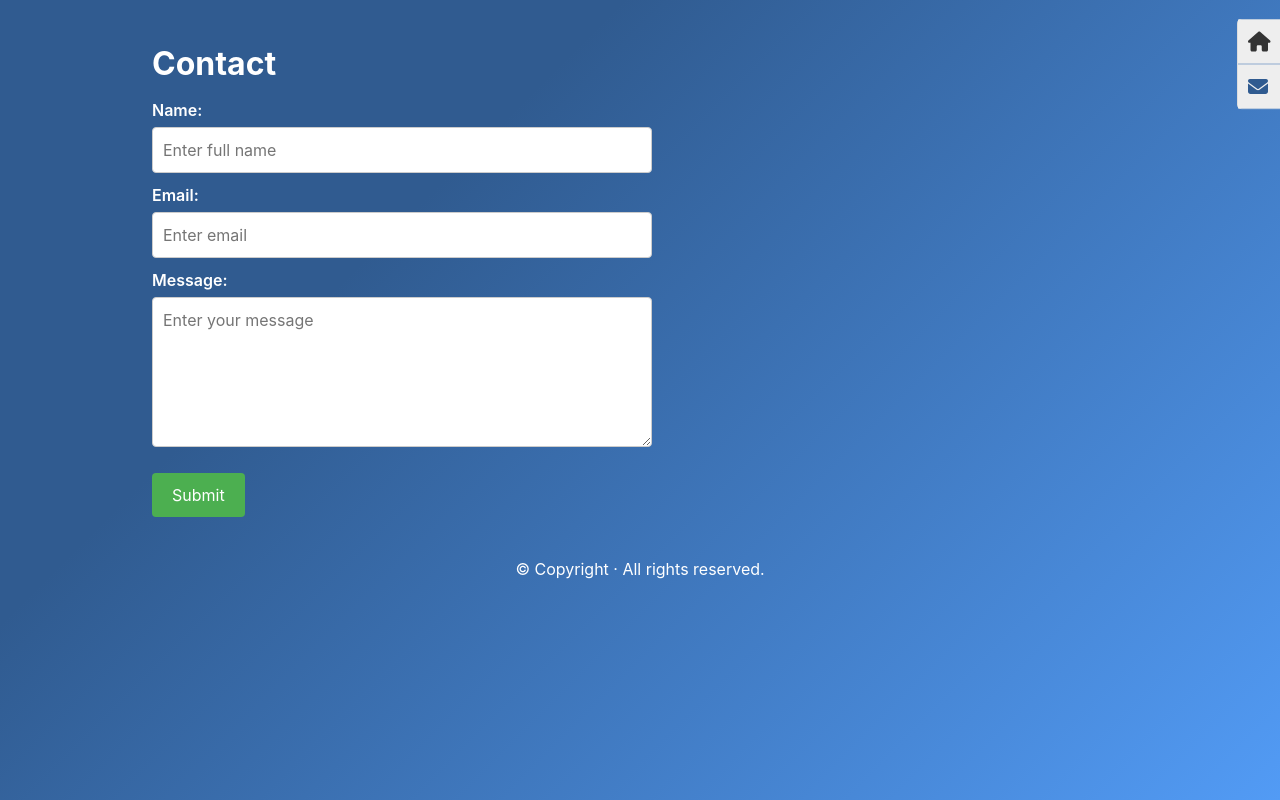
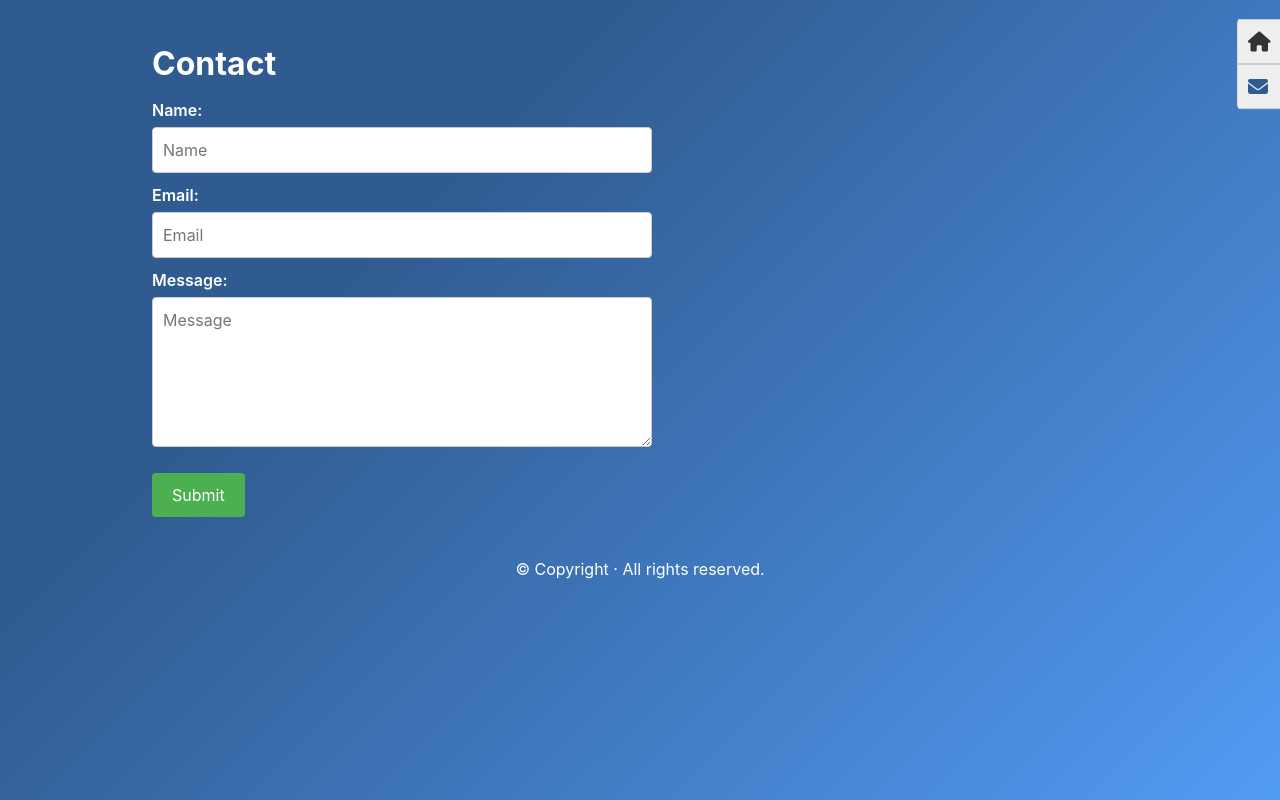
Before and after one commit to ernilambar/meroho, a React (Create React App) app: page /contact in a window 1280 px wide. Built offline with nearby package versions, Linux system fonts and the light colour scheme.

Commit message:
feat: formik

```diff
--- a/src/components/ContactForm/ContactForm.js
+++ b/src/components/ContactForm/ContactForm.js
@@ -1,5 +1,5 @@
-import React, { useState } from 'react';
-import { useFormik } from 'formik';
+import React from 'react';
+import { Formik, Form, Field, ErrorMessage } from 'formik';
 import * as Yup from 'yup';
 import './ContactForm.scss';
 
@@ -7,16 +7,11 @@ const FORM_ENDPOINT =
 	'https://public.herotofu.com/v1/03baeb70-08f7-11ee-8267-d3eb100789b4';
 
 const ContactForm = () => {
-	const [status, setStatus] = useState('Submit');
-
-	const formik = useFormik({
-		initialValues: {
-			name: '',
-			email: '',
-			message: '',
-		},
-
-		validationSchema: Yup.object({
+	return (
+		<Formik
+			initialValues={{ name: '', email: '', message: '' }}
+			validationSchema={() => {
+				return Yup.object({
 					name: Yup.string()
 						.max(20, 'Name must be 20 characters or less.')
 						.required('Name is required'),
@@ -24,24 +19,16 @@ const ContactForm = () => {
 						.email('Invalid email address')
 						.required('Email is required'),
 					message: Yup.string().required('Message is required'),
-		}),
-
-		onSubmit: (values) => {
-			postContactForm(values);
-		},
 				});
-
-	const postContactForm = (data) => {
-		// console.log(data);
-		return;
-
+			}}
+			onSubmit={(values, { setSubmitting, resetForm }) => {
 				fetch(FORM_ENDPOINT, {
 					method: 'POST',
 					headers: {
 						Accept: 'application/json',
 						'Content-Type': 'application/json',
 					},
-			body: JSON.stringify(data),
+					body: JSON.stringify(values),
 				})
 					.then((response) => {
 						if (response.status === 422) {
@@ -54,67 +41,56 @@ const ContactForm = () => {
 
 						return response.json();
 					})
-			.then(() => setStatus('Submitted successfully!'))
-			.catch((err) => setStatus(err.toString()));
-	};
-
-	return (
-		<form
-			onSubmit={formik.handleSubmit}
-			className="contact-form"
-			acceptCharset="UTF-8"
+					.then(() => {
+						// console.log('Submitted successfully');
+						resetForm({ values: '' });
+						setSubmitting(false);
+					})
+					.catch(() => {});
+			}}
 		>
+			{({ isSubmitting }) => (
+				<Form className="contact-form">
 					<div>
 						<label htmlFor="name">Name:</label>
-				<input
-					type="text"
-					name="name"
-					id="name"
-					placeholder="Enter full name"
-					onChange={formik.handleChange}
-					value={formik.values.name}
-					onBlur={formik.handleBlur}
-				/>
-				{formik.touched.name && formik.errors.name && (
+						<Field type="text" name="name" placeholder="Name" />
+						<ErrorMessage name="name">
+							{(msg) => (
 								<div className="contact-form-input-error">
-						{formik.errors.name}
+									{msg}
 								</div>
 							)}
+						</ErrorMessage>
 					</div>
 					<div>
 						<label htmlFor="email">Email:</label>
-				<input
-					type="email"
-					name="email"
-					id="email"
-					placeholder="Enter email"
-					onChange={formik.handleChange}
-					value={formik.values.email}
-					onBlur={formik.handleBlur}
-				/>
-				{formik.touched.email && formik.errors.email && (
+						<Field type="email" name="email" placeholder="Email" />
+						<ErrorMessage name="email">
+							{(msg) => (
 								<div className="contact-form-input-error">
-						{formik.errors.email}
+									{msg}
 								</div>
 							)}
+						</ErrorMessage>
 					</div>
 					<div>
 						<label htmlFor="message">Message:</label>
-				<textarea
+						<Field
+							as="textarea"
 							name="message"
-					id="message"
-					placeholder="Enter your message"
-					onChange={formik.handleChange}
-					value={formik.values.message}
-					onBlur={formik.handleBlur}
+							placeholder="Message"
 						/>
-				{formik.touched.message && formik.errors.message && (
+						<ErrorMessage name="message">
+							{(msg) => (
 								<div className="contact-form-input-error">
-						{formik.errors.message}
+									{msg}
 								</div>
 							)}
+						</ErrorMessage>
 					</div>
-			<button type="submit">{status}</button>
+					<button type="submit" disabled={isSubmitting}>
+						Submit
+					</button>
 					<div
 						style={{
 							overflow: 'hidden',
@@ -130,7 +106,9 @@ const ContactForm = () => {
 							autoComplete="off"
 						/>
 					</div>
-		</form>
+				</Form>
+			)}
+		</Formik>
 	);
 };
 
--- a/src/components/ContactForm/ContactForm.scss
+++ b/src/components/ContactForm/ContactForm.scss
@@ -32,8 +32,9 @@
 		margin-top: 20px;
 	}
 
-	button:hover {
-		background-color: #3e8e41;
+	button:disabled,
+	button[disabled] {
+		opacity: 0.7;
 	}
 
 	.contact-form-input-error {
```
Also changed, not shown: .eslintrc.json. Lines whose indentation alone changed are shown as unchanged.
